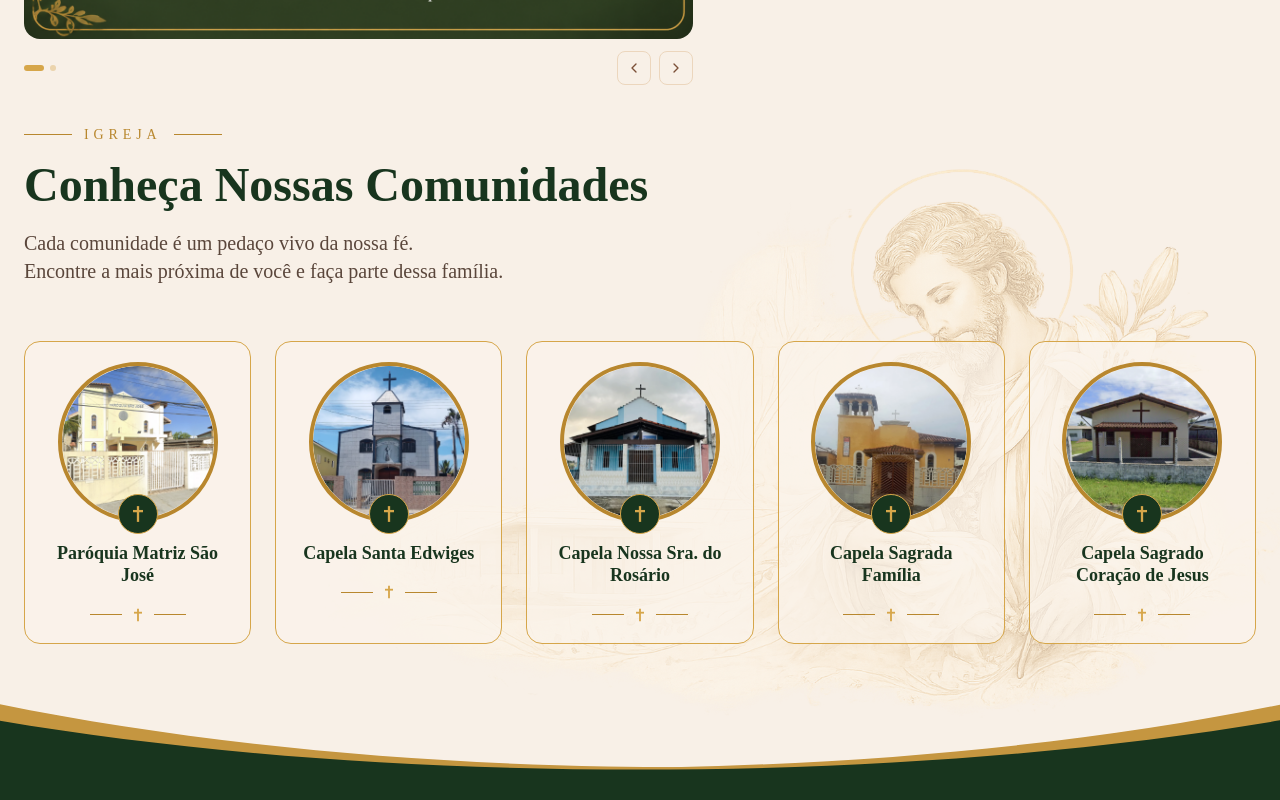
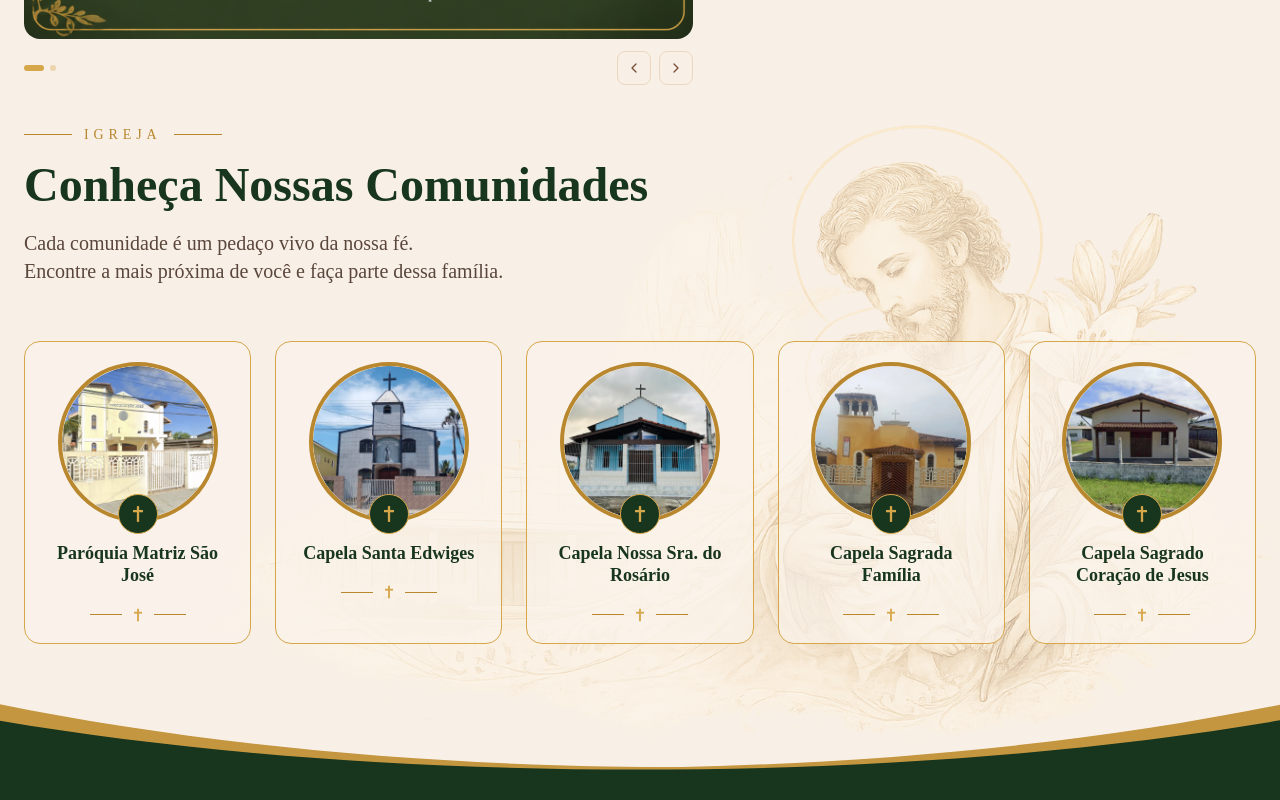
Before and after one commit to paroquia-sao-jose-caragua/site, a Next.js app: page / in a window 1280 px wide. Shown: the part 600-1400 px from the top of the page. Built offline with nearby package versions, Linux system fonts and the light colour scheme; no server answers.

Commit message:
fit: adjust background size

```diff
--- a/src/app/globals.css
+++ b/src/app/globals.css
@@ -168,8 +168,8 @@ body {
 .communities-section::after {
   content: "";
   position: absolute;
-  width: 1024px;
-  height: 680px;
+  width: 1160px;
+  height: 770px;
 
   background-image: url("/inicio/san-joseph.png");
   background-repeat: no-repeat;
@@ -184,7 +184,7 @@ body {
 @media (min-width: 1024px) {
   .communities-section::after {
     right: -20px;
-    top: 0px;
+    top: -50px;
   }
 }
 
```
